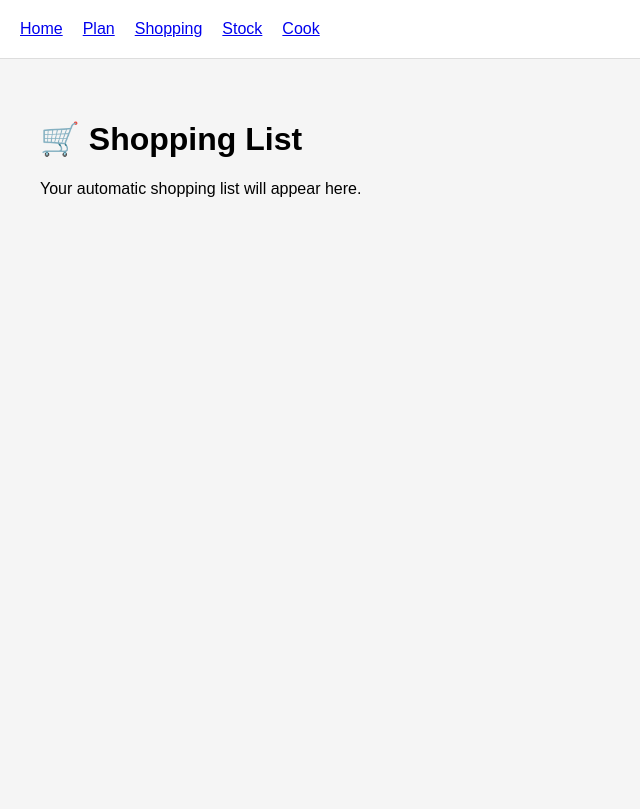
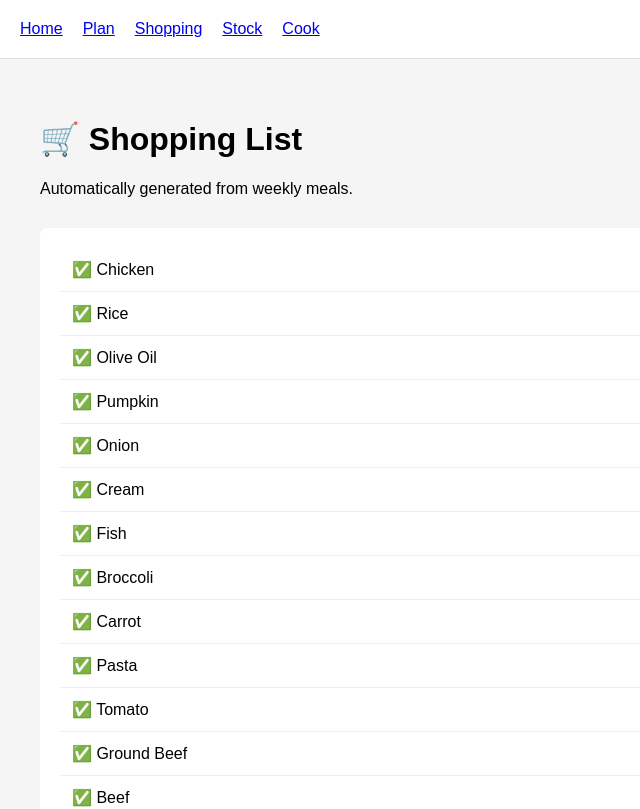
Before and after one commit to mauroapadula-beep/meal-planner-robomidas, a Next.js app: page /shopping in a window 1280 px wide. Shown: the top 809 px of the page, without its empty margins (0-640 px from the left). Built offline with nearby package versions, Linux system fonts and the light colour scheme.

Commit message:
Update page.js

```diff
--- a/app/shopping/page.js
+++ b/app/shopping/page.js
@@ -1,9 +1,50 @@
+import { weeklyPlan, ingredientsMap } from '../../data/meals'
+
 export default function ShoppingPage() {
+  const shoppingItems = []
+
+  weeklyPlan.forEach((day) => {
+    const meals = [day.lunch, day.dinner]
+
+    meals.forEach((meal) => {
+      const ingredients = ingredientsMap[meal]
+
+      if (ingredients) {
+        ingredients.forEach((ingredient) => {
+          if (!shoppingItems.includes(ingredient)) {
+            shoppingItems.push(ingredient)
+          }
+        })
+      }
+    })
+  })
+
   return (
-    <div style={{ padding: 40, fontFamily: 'Arial' }}>
+    <div style={{ padding: 40 }}>
       <h1>🛒 Shopping List</h1>
 
-      <p>Your automatic shopping list will appear here.</p>
+      <p>Automatically generated from weekly meals.</p>
+
+      <div
+        style={{
+          marginTop: 30,
+          backgroundColor: 'white',
+          padding: 20,
+          borderRadius: 8,
+        }}
+      >
+        {shoppingItems.map((item) => (
+          <div
+            key={item}
+            style={{
+              padding: 12,
+              borderBottom: '1px solid #eee',
+            }}
+          >
+            ✅ {item}
+          </div>
+        ))}
+      </div>
     </div>
   )
 }
```
